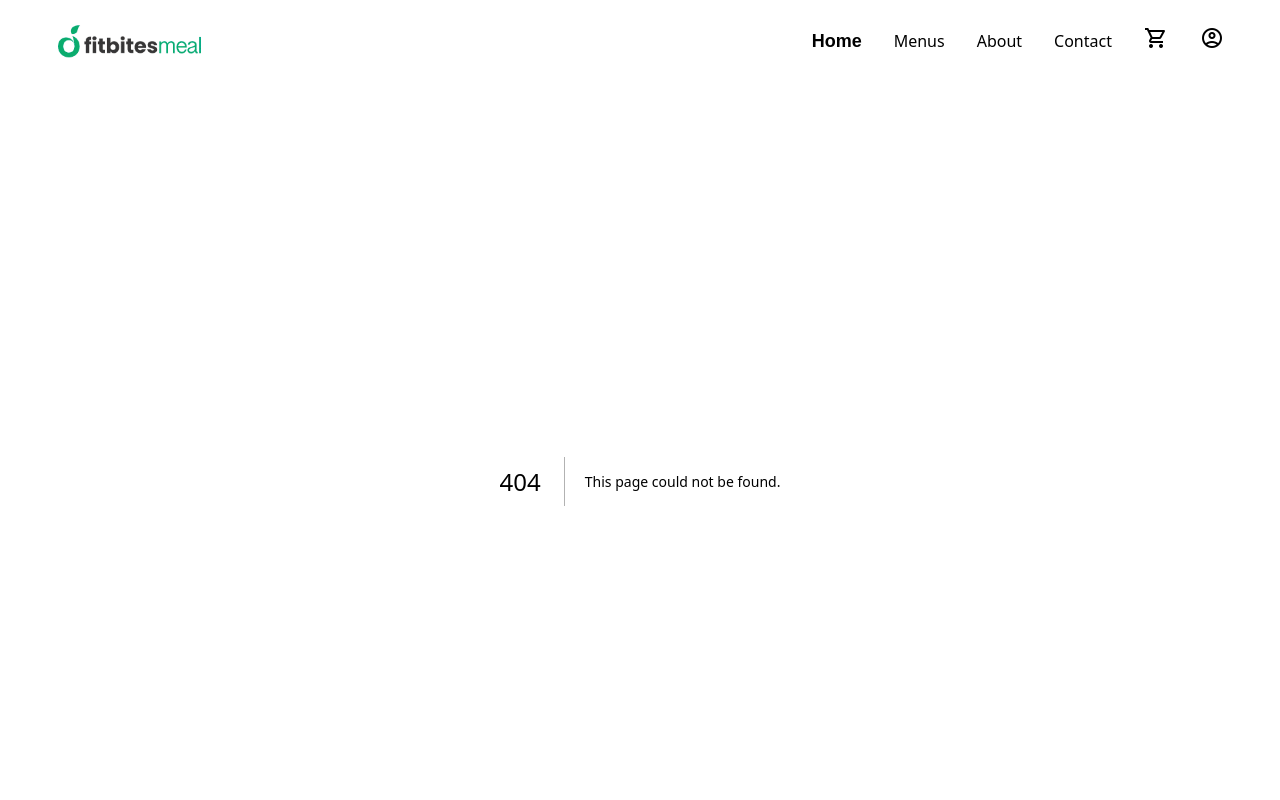
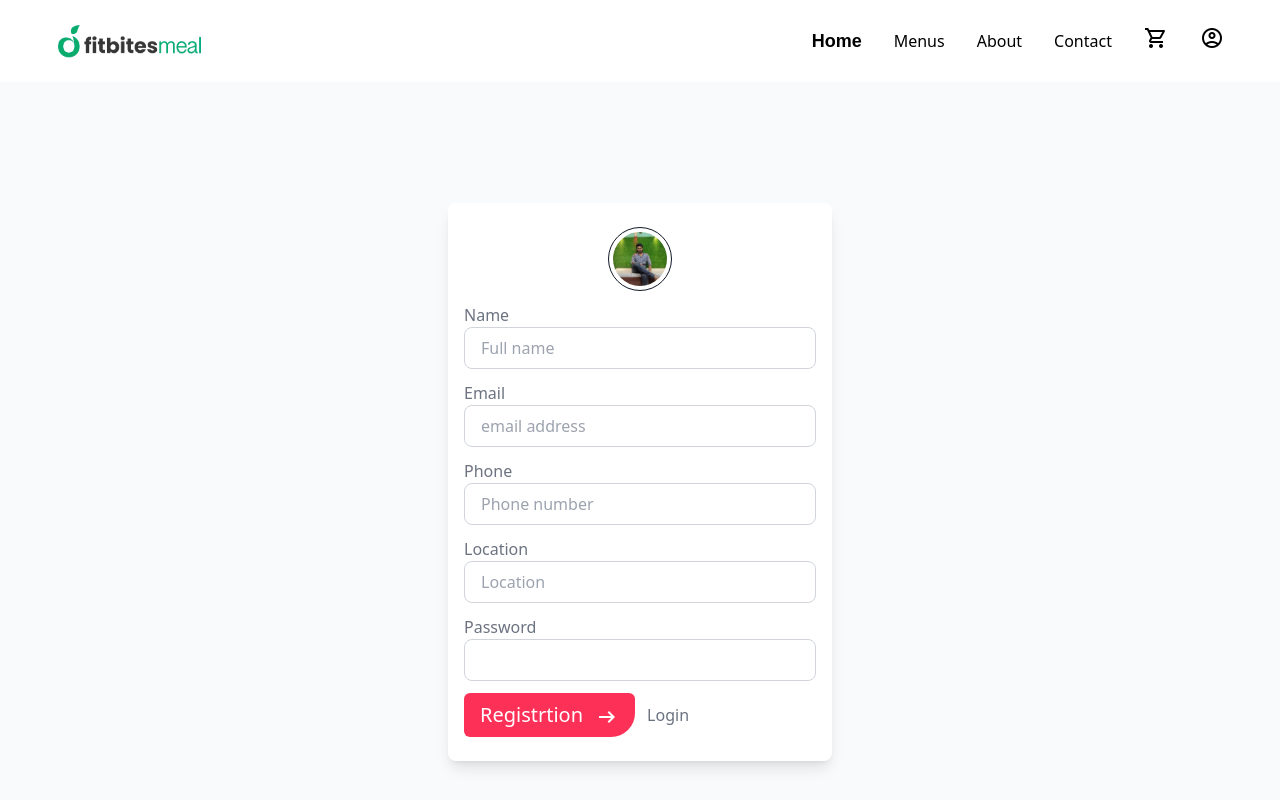
Before and after one commit to Bokhtiar/restura.com, a Next.js app: page /register in a window 1280 px wide. Before the commit this address had no page. Shown: the top 800 px of the page. Built offline with nearby package versions, Linux system fonts and the light colour scheme; no server answers.

Commit message:
registration api integration

```diff
--- a/src/components/form/login.form.tsx
+++ b/src/components/form/login.form.tsx
@@ -4,6 +4,7 @@ import { ILogin } from "@/types/login.type";
 import { login } from "@/network/auth.network";
 import { setToken } from "@/utils/helper";
 import { useRouter } from "next/router";
+import Link from "next/link";
 
 export const LoginForm : React.FC = ():JSX.Element => {
     const router = useRouter();
@@ -32,7 +33,7 @@ export const LoginForm : React.FC = ():JSX.Element => {
      <section className="flex h-screen bg-gray-50">
       <div className=" my-auto w-96 shadow-lg bg-white mx-auto px-4 rounded-lg py-6">
         <img
-          src="./b.jpg"
+          src="./images/client1.jpg"
           className="h-16 w-16 rounded-full border border-gray-900 p-1 mx-auto"
           alt=""
         />
@@ -66,8 +67,9 @@ export const LoginForm : React.FC = ():JSX.Element => {
           </div>
 
           {/* button */}
-          <div className="text-center">
+          <div className="text-center flex items-center gap-3">
             <PrimaryButton name="Login"></PrimaryButton>
+            <Link href='/register' className="text-gray-500 ">create new account</Link>
           </div>
         </form>
       </div>
--- /dev/null
+++ b/src/components/form/register.form.tsx
@@ -0,0 +1,134 @@
+import { PrimaryButton } from "../button"
+import { SubmitHandler, useForm } from "react-hook-form";
+import { useRouter } from "next/router";
+import { IRegister } from "@/types/register.type";
+import { Toastify } from "../toastify";
+import { registration } from "../../network/auth.network"
+import Link from "next/link";
+
+export const RegisterForm: React.FC = (): JSX.Element => {
+    const router = useRouter();
+    const {
+        register,
+        handleSubmit,
+        formState: { errors },
+    } = useForm<IRegister>();
+
+    const formSubmitHandler: SubmitHandler<IRegister> = async (data: IRegister) => {
+        console.log(data);
+        try {
+            const response = await registration(data)
+            console.log(response);
+            if (response && response.status === 201) {
+                router.push("/login");
+                Toastify.Success(response.data.message)
+            }
+        } catch (error: any) {
+            console.log(error);
+        }
+    };
+
+    return <>
+        <section className="flex h-screen bg-gray-50">
+            <div className=" my-auto w-96 shadow-lg bg-white mx-auto px-4 rounded-lg py-6">
+                <img
+                    src="./images/client1.jpg"
+                    className="h-16 w-16 rounded-full border border-gray-900 p-1 mx-auto"
+                    alt=""
+                />
+                {/* end logo */}
+
+                <form className="" onSubmit={handleSubmit(formSubmitHandler)}>
+                    {/* name */}
+                    <div className=" my-3">
+                        <label htmlFor="" className="text-gray-500">
+                            Name
+                        </label>
+                        <input
+                            {...register("name", { required: "This field is required" })}
+                            type="text"
+                            className="border border-gray-300 py-2 w-full focus:outline-none rounded-lg px-4"
+                            id=""
+                            placeholder="Full name"
+                        />
+                    </div>
+
+                    {/* email */}
+                    <div className=" my-3">
+                        <label htmlFor="" className="text-gray-500">
+                            Email
+                        </label>
+                        <input
+                            {...register("email", { required: "This field is required" })}
+                            type="email"
+                            className="border border-gray-300 py-2 w-full focus:outline-none rounded-lg px-4"
+                            id=""
+                            placeholder="email address"
+                        />
+                    </div>
+
+
+                    {/* phone */}
+                    <div className=" my-3">
+                        <label htmlFor="" className="text-gray-500">
+                            Phone
+                        </label>
+                        <input
+                            {...register("phone", { required: "This field is required" })}
+                            type="number"
+                            className="border border-gray-300 py-2 w-full focus:outline-none rounded-lg px-4"
+                            id=""
+                            placeholder="Phone number"
+                        />
+                    </div>
+
+
+                    {/* Location */}
+                    <div className=" my-3">
+                        <label htmlFor="" className="text-gray-500">
+                            Location
+                        </label>
+                        <input
+                            {...register("location", { required: "This field is required" })}
+                            type="text"
+                            className="border border-gray-300 py-2 w-full focus:outline-none rounded-lg px-4"
+                            id=""
+                            placeholder="Location"
+                        />
+                    </div>
+
+
+                    {/* role */}
+                    <div className=" my-3">
+                        <input
+                            {...register("role")}
+                            type="text"
+
+                            hidden
+                            defaultValue={'user'}
+                            placeholder="email address"
+                        />
+                    </div>
+
+                    {/* password */}
+                    <div className=" my-3">
+                        <label className="text-gray-500" htmlFor="">
+                            Password
+                        </label>
+                        <input
+                            {...register("password", { required: "This field is required" })}
+                            type="password"
+                            className="border border-gray-300 py-2 w-full focus:outline-none rounded-lg px-4"
+                        />
+                    </div>
+
+                    {/* button */}
+                    <div className="text-center flex items-center gap-3">
+                        <PrimaryButton name="Registrtion"></PrimaryButton>
+                        <Link href='/login' className="text-gray-500 ">Login</Link>
+                    </div>
+                </form>
+            </div>
+        </section>
+    </>
+}
--- a/src/network/auth.network.ts
+++ b/src/network/auth.network.ts
@@ -1,6 +1,11 @@
 import { ILogin } from "@/types/login.type";
+import { IRegister } from "@/types/register.type";
 import { publicRequest } from "../config/axios.config";
 
 export const login = (data:ILogin) => {
     return publicRequest.post(`/auth/api/v1/user/login`, data);
 };
+
+export const registration = (data:IRegister) => {
+    return publicRequest.post(`/auth/api/v1/user`, data)
+}
--- /dev/null
+++ b/src/pages/register/index.tsx
@@ -0,0 +1,9 @@
+import { RegisterForm } from "@/components/form/register.form"
+
+
+const Register: React.FC = (): JSX.Element => {
+    return <>
+        <RegisterForm></RegisterForm>
+    </>
+}
+export default Register
```
Also changed, not shown: src/types/register.type.ts (added, +8 -0 lines).
